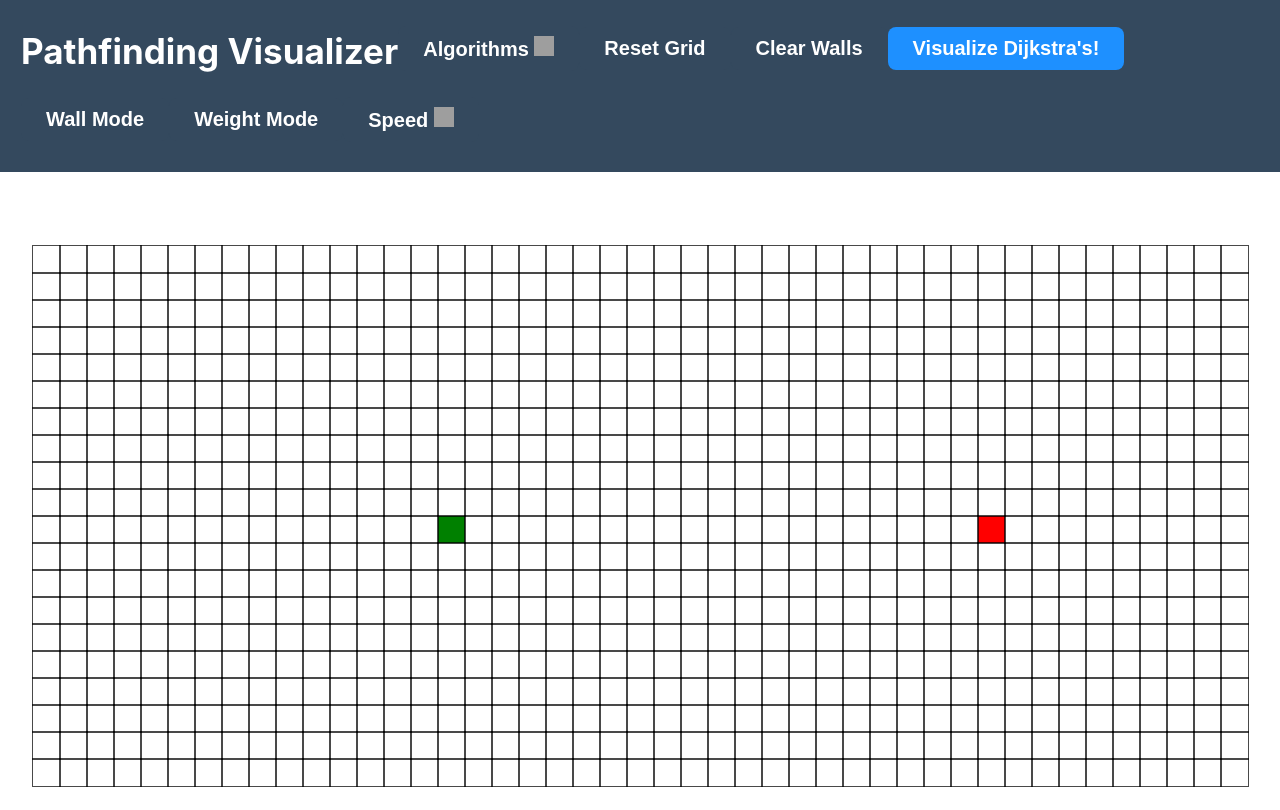
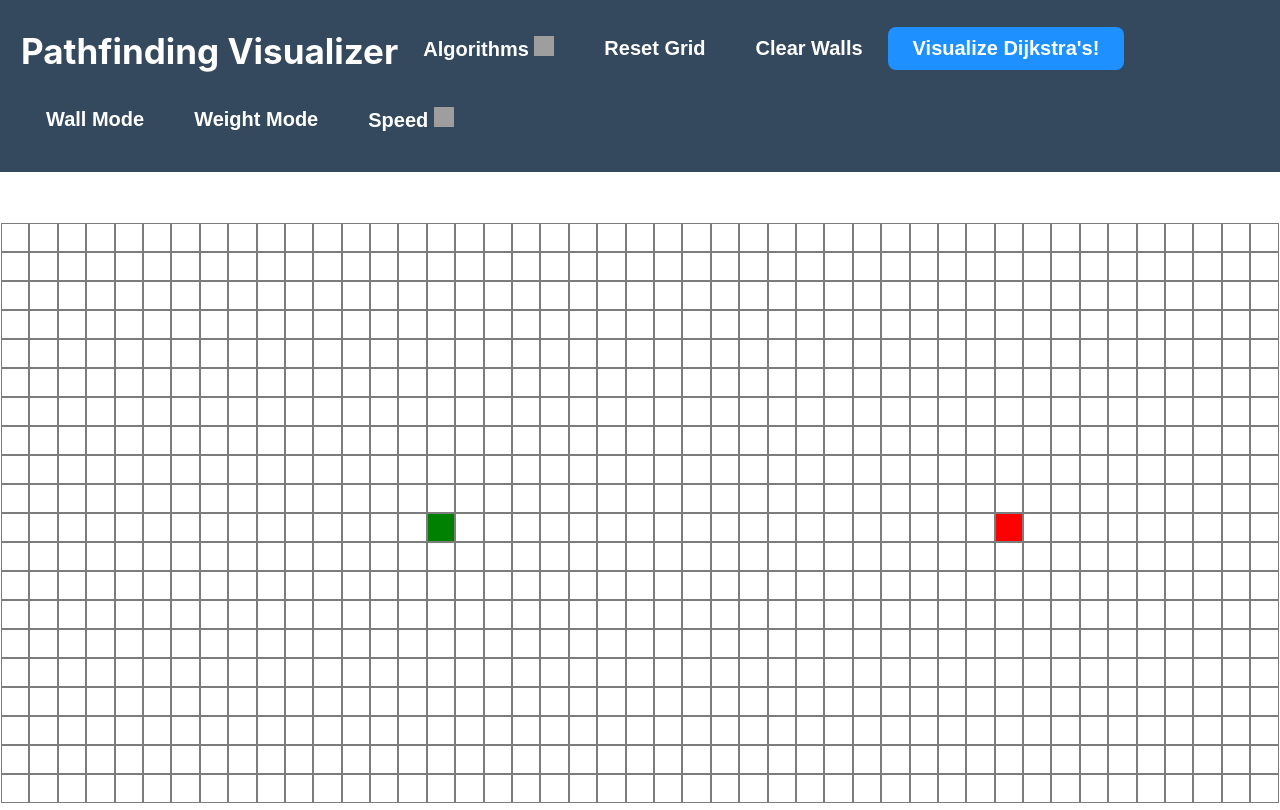
Before and after one commit to ChristopherChau/PathFindingVisualizer, a React (Create React App) app: page / in a window 1280 px wide. Built offline with nearby package versions, Linux system fonts and the light colour scheme; grey boxes are pictures that could not be loaded.

Commit message:
DFS now working appropriately and cannot do weights if not dijkstras now

```diff
--- a/src/PathFindingVisualizer/Node/Node.css
+++ b/src/PathFindingVisualizer/Node/Node.css
@@ -1,7 +1,7 @@
 .node{
   width:25px;
   height:25px;
-  outline: 1px solid rgba(0, 0, 0, 0.712);
+  outline: 1px solid rgba(0, 0, 0, 0.512);
   background-color: white;
 }
 .nodeFinish{
--- a/src/PathFindingVisualizer/PathFindingVisualizer.jsx
+++ b/src/PathFindingVisualizer/PathFindingVisualizer.jsx
@@ -22,7 +22,7 @@ const PathFindingVisualizer = () => {
   const [mouseIsPressed, setMouseIsPressed] = useState(false);
   const [currentMode, setCurrentMode] = useState("wallMode");
   const [currentAlg, setCurrentAlg] = useState("Dijkstra's");
-  const [intervalDelay, setIntervalDelay] = useState(12);
+  const [intervalDelay, setIntervalDelay] = useState(10);
   const [algorithmDone, setAlgorithmDone] = useState(false);
   const [animationIds, setAnimationIds] = useState([]);
   const [isAnimating, setIsAnimating] = useState(false);
--- a/src/PathFindingVisualizer/components/Navbar.jsx
+++ b/src/PathFindingVisualizer/components/Navbar.jsx
@@ -62,11 +62,15 @@ const Navbar = ({
       </button>
       <button
         onClick={() => setMode("weightMode")}
-        className="regularButn weightButn"
+        className={`regularButn weightButn ${
+          currentAlg !== "Dijkstra's" ? "disabled-button" : ""
+        }`}
+        disabled={currentAlg !== "Dijkstra's"}
       >
-        Weight Mode
+        <span className={currentAlg !== "Dijkstra's" ? "crossed-out-text" : ""}>
+          Weight Mode
+        </span>
       </button>
-
       {/* Speed Dropdown */}
       <div className="dropdown">
         <button className="dropButn regularButn">
--- a/src/PathFindingVisualizer/styles/grid.css
+++ b/src/PathFindingVisualizer/styles/grid.css
@@ -1,10 +1,14 @@
 .grid {
-  margin:auto;
-  border-collapse: collapse;
-  margin: 1.5rem;
-}
+    display: grid;
+    gap: 1px; /* Space between nodes */
+    width: 100%; /* Adjust to the container's width */
+    height: 100%; /* Adjust to the container's height */
+  }
+
 
 .grid-container{
     display: flex;
     justify-content: center;
+    align-items: center;
+
 }
--- a/src/PathFindingVisualizer/styles/navBar.css
+++ b/src/PathFindingVisualizer/styles/navBar.css
@@ -1,4 +1,6 @@
-
+.crossed-out-text {
+    text-decoration: line-through;
+  }
 
 .header {
     display: flex;
@@ -20,7 +22,6 @@
   padding-top:15px;
   margin-bottom:25px;
 }
-
 
 .visualizeButn:active{
   background-color: rgb(23, 117, 211);
--- a/src/algorithms/bfs&dfs/bfs.js
+++ b/src/algorithms/bfs&dfs/bfs.js
@@ -4,35 +4,38 @@ import { getAllNeighbors } from "../algHelpers/globalHelpers"; //returns array o
 
 export function bfs(grid, start, finish) {
     const queue = [];
-  let visitedNodesInOrder = [];
-  // let object = {
-  //   array: visitedNodesInOrder,
-  //   found: false,
-  // };
+    const visitedNodesInOrder = [];
     queue.push(start);
-  while (queue.length !== 0){
+
+    while (queue.length !== 0) {
       const node = queue.shift();
+
       if (
         node.row < 0 ||
         node.row >= 20 ||
         node.col < 0 ||
         node.col >= 50 ||
-      node.visited) {continue;}
+        node.visited ||
+        node.isWall // Skip walls
+      ) {
+        continue;
+      }
 
+      node.visited = true;
       visitedNodesInOrder.push(node);
-    node.visited = true;
 
-    if(node === finish) {
+      if (node === finish) {
         return visitedNodesInOrder;
       }
 
       const neighbors = getAllNeighbors(node, grid);
-    for (let neighbor of neighbors)
-    {
+      for (let neighbor of neighbors) {
+        if (!neighbor.visited && !neighbor.isWall) {
           queue.push(neighbor);
           neighbor.previousNode = node;
-      neighbor.distance = 0;
         }
       }
+    }
+
     return visitedNodesInOrder;
   }
--- a/src/algorithms/bfs&dfs/dfs.js
+++ b/src/algorithms/bfs&dfs/dfs.js
@@ -1,4 +1,3 @@
-/* eslint-disable no-unused-vars */
 import { getAllNeighbors } from "../algHelpers/globalHelpers";
 
 export function dfs(grid, start, finish) {
@@ -16,7 +15,7 @@ function exploreNeighbors(node, visitedNodesInOrder, finish, grid, status) {
       node.col < 0 ||
       node.col >= 50 ||
       node.visited ||
-    node.isWall
+      node.isWall // Skip walls
     ) {
       return visitedNodesInOrder;
     }
@@ -31,11 +30,11 @@ function exploreNeighbors(node, visitedNodesInOrder, finish, grid, status) {
 
     const neighbors = getAllNeighbors(node, grid);
     for (let neighbor of neighbors) {
-    if (status.finishFound) {
-      break;
-    }
+      if (status.finishFound) break;
+      if (!neighbor.visited && !neighbor.isWall) {
         visitedNodesInOrder = exploreNeighbors(neighbor, visitedNodesInOrder, finish, grid, status);
         neighbor.previousNode = node;
+      }
     }
 
     return visitedNodesInOrder;
```
Lines whose indentation alone changed are shown as unchanged.
